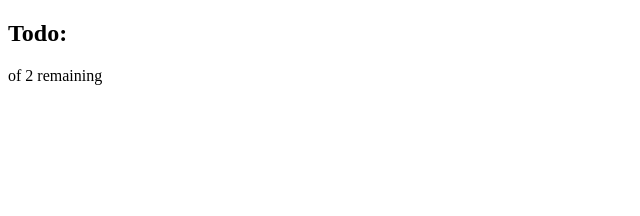
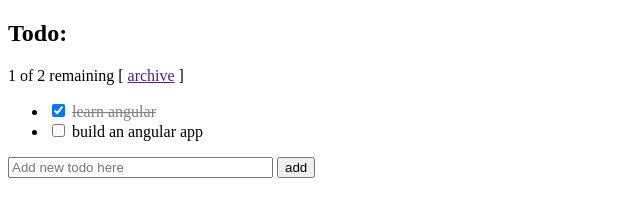
Before and after one commit to Zamyatin/angularjs-todo, a plain HTML site: page index.html in a window 1280 px wide. Shown: the whole page, without its empty margins (0-640 px from the left). Drawn offline with nearby package versions, Linux system fonts and the light colour scheme.

Commit message:
my first functional AngularJS app

```diff
--- a/index.html
+++ b/index.html
@@ -12,6 +12,17 @@
 	<h2>Todo:</h2>
 	<div ng-controller="TodoListController as todoList">
 		<span>{{todoList.remaining()}} of {{todoList.todos.length}} remaining</span>
+    [ <a href='' ng-click='todoList.archive()'>archive</a> ]
+    <ul>
+      <li ng-repeat='todo in todoList.todos'>
+        <input type="checkbox" ng-model='todo.done'>
+        <span class='done-{{todo.done}}'>{{todo.text}}</span>
+      </li>
+    </ul>
+    <form ng-submit='todoList.addTodo()'>
+      <input type="text" ng-model='todoList.todoText' size="30" placeholder="Add new todo here">
+      <input class="btn-primary" type="submit" value="add">
+    </form>
 	</div>
 
 </body>
--- a/todo.css
+++ b/todo.css
@@ -0,0 +1,4 @@
+.done-true {
+  text-decoration: line-through;
+  color: grey;
+}
--- a/todo.js
+++ b/todo.js
@@ -4,4 +4,25 @@
 		todoList.todos = [
 		{text:'learn angular', done:true},
 		{text:'build an angular app', done:false}];
-	})
+
+		todoList.addTodo = function(){
+			todoList.todos.push({text:todoList.todoText, done:false});
+			todoList.todoText = '';
+		};
+
+		todoList.remaining = function() {
+			var count = 0;
+			angular.forEach(todoList.todos, function(todo){
+				count += todo.done ? 0 : 1;
+			});
+			return count;
+		};
+
+		todoList.archive = function(){
+			var oldTodos = todoList.todos;
+			todoList.todos = [];
+			angular.forEach(oldTodos, function(todo) {
+				if (!todo.done) todoList.todos.push(todo);
+			});
+		};
+	});
```
